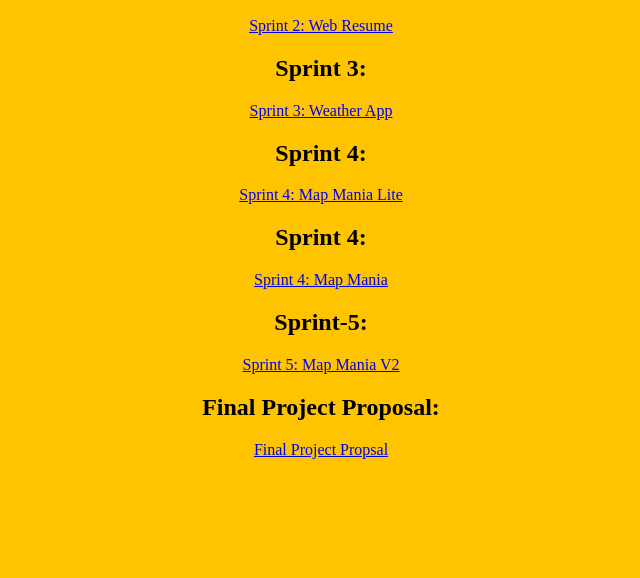
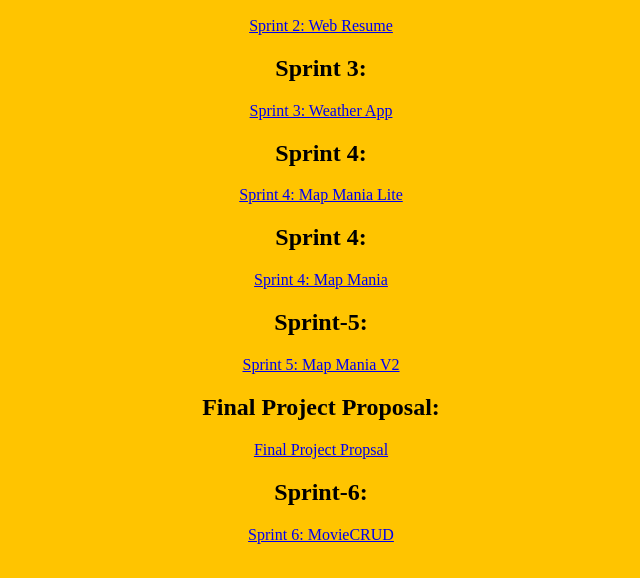
Before and after one commit to Wefqi99/web-programming-portfolio, a plain HTML site: page index.html in a window 1280 px wide. Shown: the part 110-688 px from the top of the page, without its empty margins (319-959 px from the left). Drawn offline with Linux system fonts and the light colour scheme.

Commit message:
Added Sprint 6

```diff
--- a/index.html
+++ b/index.html
@@ -27,6 +27,8 @@
     <a href="https://map-mainia-v3-wo.azurewebsites.net/">Sprint 5: Map Mania V2</a>
     <h2>Final Project Proposal:</h2>
     <a href="https://proud-pebble-01775b410.2.azurestaticapps.net/">Final Project Propsal</a>
+    <h2>Sprint-6:</h2>
+    <a href="https://moviecrud-wo.azurewebsites.net">Sprint 6: MovieCRUD</a>
 
 </body>
 </html>
```
